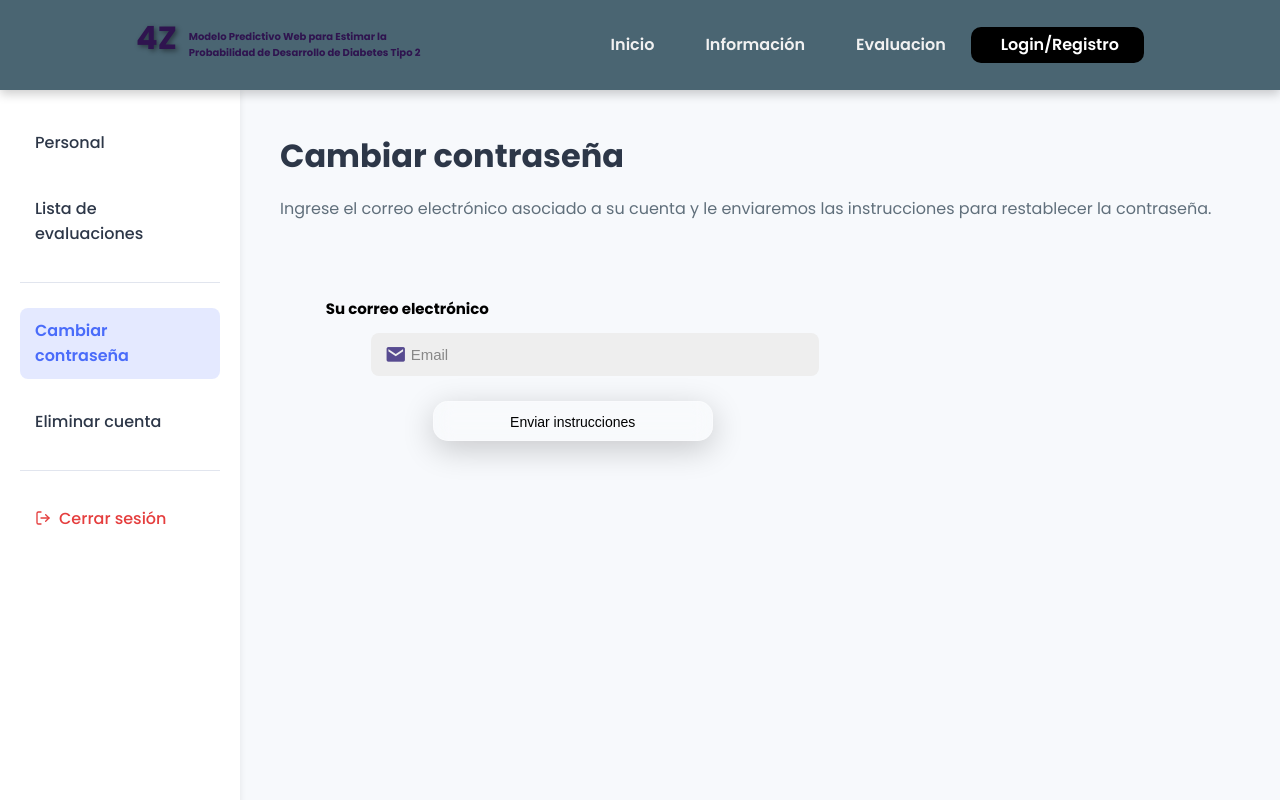
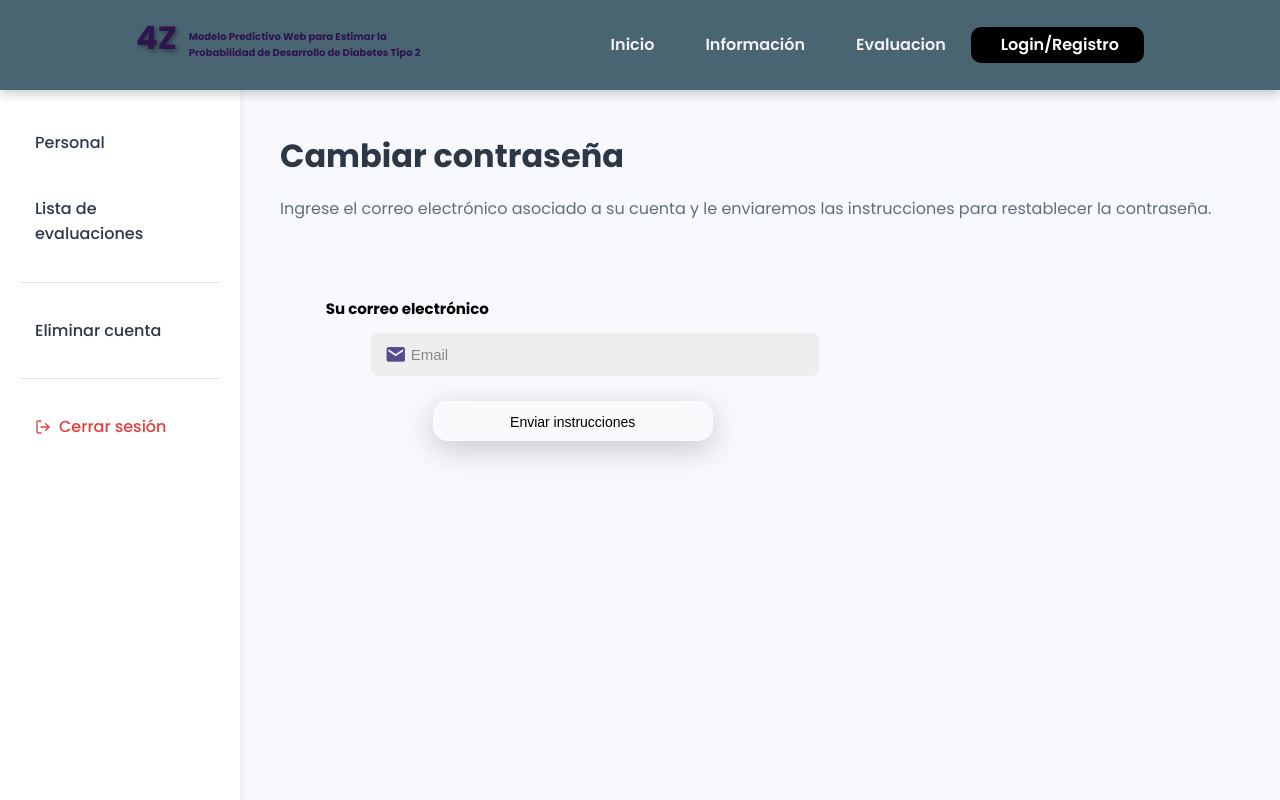
Before and after one commit to cenixeriadev/DiabetesPredictorWeb, a React (Vite) app in the folder frontend/: page /ResetPassword in a window 1280 px wide. Shown: the top 800 px of the page. Built offline with nearby package versions, Linux system fonts and the light colour scheme; no server answers.

Commit message:
remove useless option

```diff
--- a/frontend/src/components/UserProfileSidebar.tsx
+++ b/frontend/src/components/UserProfileSidebar.tsx
@@ -39,15 +39,6 @@ const UserProfileSidebar: React.FC<UserProfileSidebarProps> = ({ activePage }) =
 
       <div className="profileinfo-separator"></div>
 
-      <div className={`profileinfo-menu-item ${activePage === 'password' ? 'active' : ''}`}>
-        {activePage === 'password' ? (
-          'Cambiar contraseña'
-        ) : (
-          <Link to="/ResetPassword" className="profileinfo-link">
-            Cambiar contraseña
-          </Link>
-        )}
-      </div>
 
       <div className={`profileinfo-menu-item ${activePage === 'delete' ? 'active' : ''}`}>
         {activePage === 'delete' ? (
```
